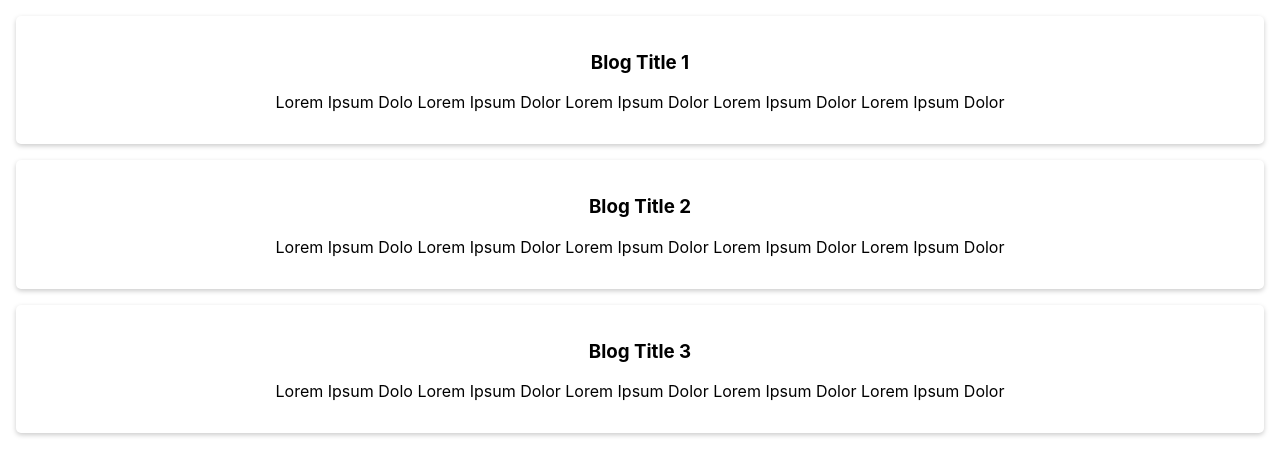
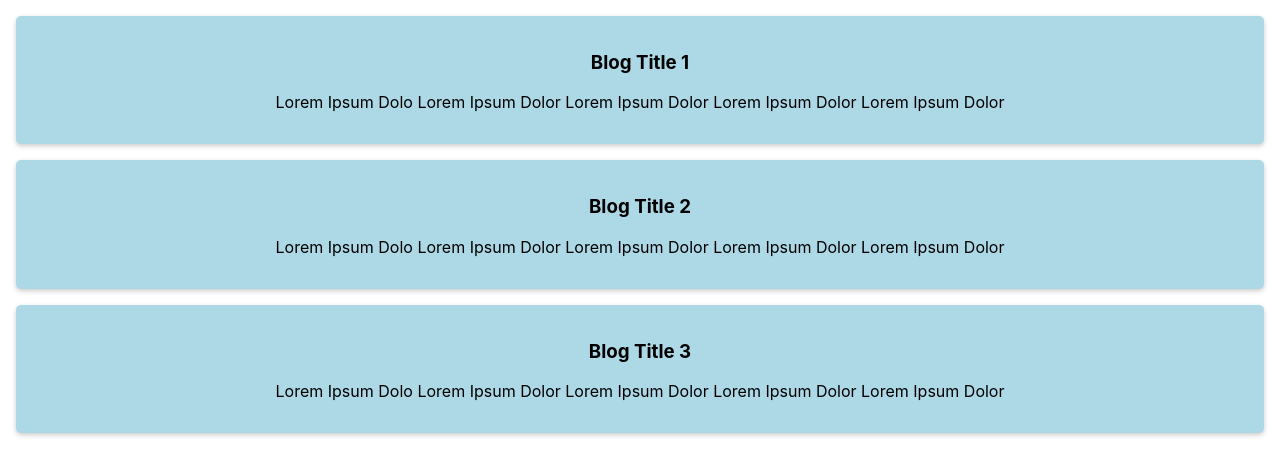
Before and after one commit to itsParv/First-react-app, a React (Create React App) app: page / in a window 1280 px wide. Shown: the top 476 px of the page. Built offline with nearby package versions, Linux system fonts and the light colour scheme.

Commit message:
CSS Module Added

```diff
--- a/src/App.js
+++ b/src/App.js
@@ -1,7 +1,7 @@
 import React from 'react';
 import logo from './logo.svg';
-// import './App.css';
-import './App1.css';
+import './App.css';
+// import './App1.css';
 import BlogCard from './BlogCard';
 import { isArrayEmpty } from './Utils';
 
--- /dev/null
+++ b/src/BlogCard.css
@@ -0,0 +1,7 @@
+.box1style {
+    margin: 16px;
+    padding: 16px;
+    box-sizing: border-box;
+    border-radius: 5px;
+    box-shadow: 0 2px 5px #ccc;
+}
--- a/src/BlogCard.js
+++ b/src/BlogCard.js
@@ -1,11 +1,13 @@
 import React from 'react';
 import { dumpLogs } from './Utils';
+import classes from './BlogCard.module.css';
+// import './BlogCard.css'
 
 
 const BlogCard = (props) => {
     dumpLogs(props);
     return (
-        <div className="box1style">
+        <div className={classes.box1style}>
             <h3> {props.title}</h3>
             <p> {props.description} </p>
         </div>
--- /dev/null
+++ b/src/BlogCard.module.css
@@ -0,0 +1,8 @@
+.box1style {
+    margin: 16px;
+    padding: 16px;
+    box-sizing: border-box;
+    border-radius: 5px;
+    box-shadow: 0 2px 5px #ccc;
+    background-color: lightblue;
+}
```
